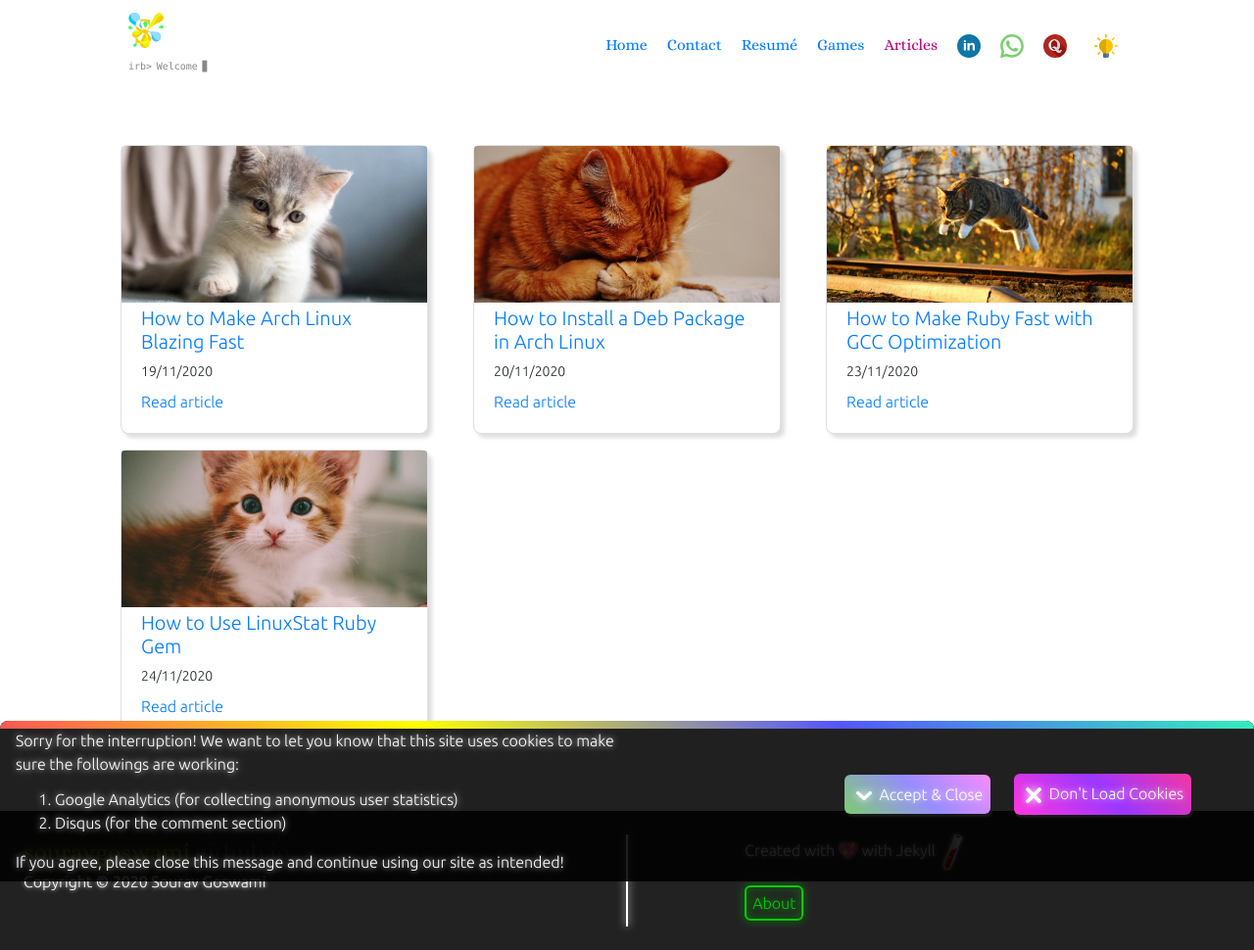
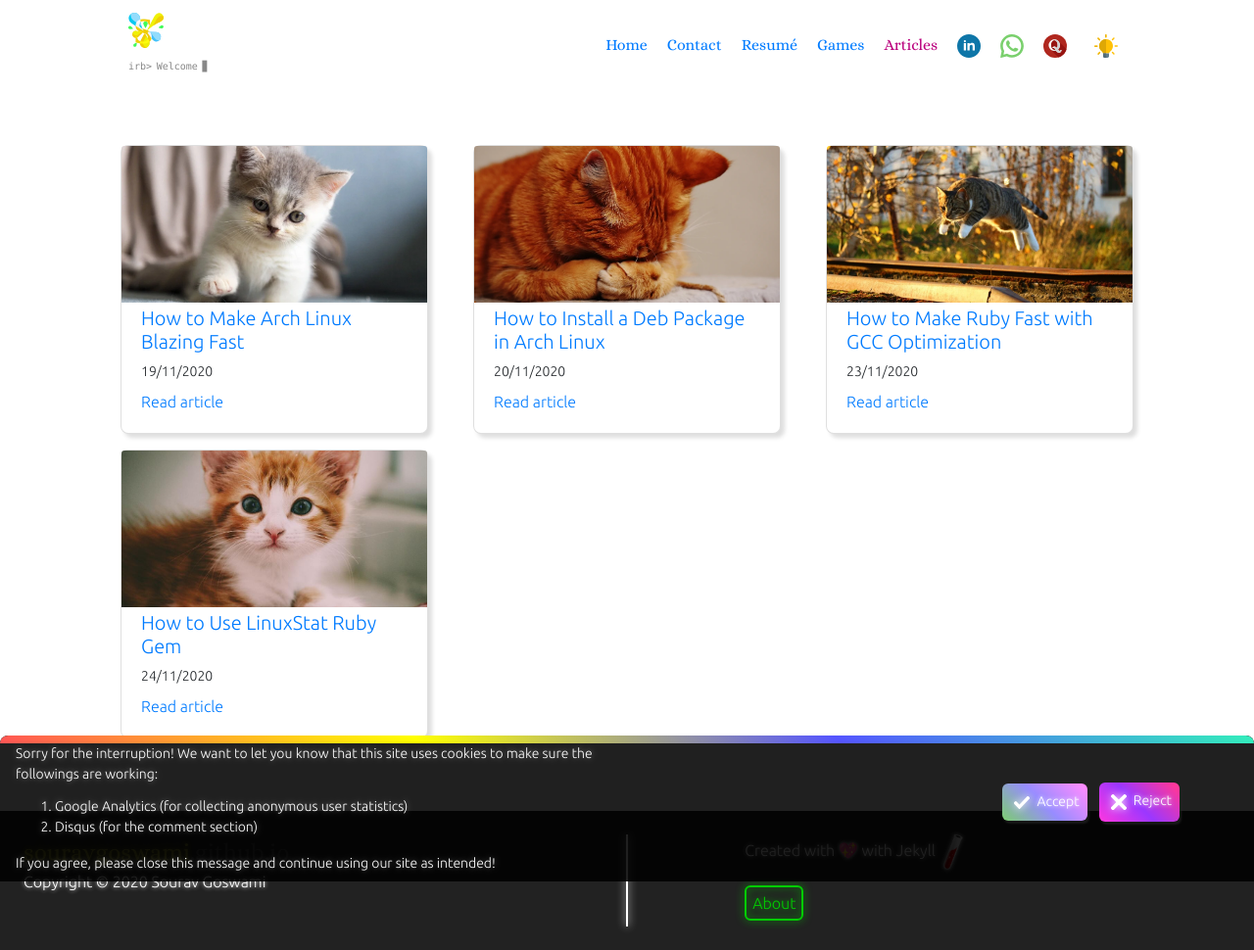
Before and after one commit to Souravgoswami/souravgoswami.github.io, a Jekyll site: the page built from _posts/2020-11-19-articles.html, in a window 1280 px wide. Shown: the whole page at 98% size. Built offline with Jekyll 4.4.1, drawn with Linux system fonts in a browser that asks for light colours; nearby versions of some CDN libraries; library files that are not in the unit come from our copies.

Commit message:
New button styles to cookies consent window

```diff
--- a/_includes/cookie_consent.html
+++ b/_includes/cookie_consent.html
@@ -14,17 +14,15 @@
 				If you agree, please close this message and continue using our site as intended!
 			</div>
 
-			<div id="cookieClose" class="button">
-				<div class="btn-filled-green" id="cookieAll">
-					<img src="/assets/images/down.svg">
-					<div>Accept & Close</div>
+			<div id="cookieClose" class="buttons">
+				<div class="btn-filled-green button" id="cookieAll">
+					<img src="/assets/images/check.svg">
+					<div>Accept</div>
 				</div>
 
-				<break></break>
-
-				<div class="btn-filled-red" id="noCookie">
+				<div class="btn-filled-red button" id="noCookie">
 					<img src="/assets/images/cross.svg">
-					<div>Don't Load Cookies</div>
+					<div>Reject</div>
 				</div>
 			</div>
 		</div>
--- a/assets/articles/styles/base.scss
+++ b/assets/articles/styles/base.scss
@@ -200,6 +200,7 @@ break {
 	display: inline-block ;
 	position: fixed ;
 	overflow: auto ;
+	font-size: 14px ;
 	padding: 8px 16px ;
 	background-color: #000000df ;
 	color: #fff ;
@@ -209,7 +210,7 @@ break {
 	max-height: 400px ;
 	bottom: 0 ;
 	left: 0 ;
-	text-shadow: 0 0 6px #fffd ;
+	text-shadow: 0 0 6px #fff6 ;
 	z-index: 10000 ;
 
 	.cookie-consent-container {
@@ -217,15 +218,22 @@ break {
 		max-width: 1280px !important ;
 		position: relative;
 
-		.button {
+		.buttons {
 			padding: 14px 18px ;
 			margin: 0 30px ;
 			position: absolute ;
 			height: 90% ;
 			right: 0 ;
 			display: inline-flex ;
+			text-shadow: 0 0 4px #ffff ;
 			align-items: center ;
 			justify-content: center ;
+
+			.button {
+				display: inline ;
+				text-align: center ;
+				margin-right: 12px ;
+			}
 
 			div {
 				display: inline-block ;
```
Also changed, not shown: assets/images/check.svg (added).
